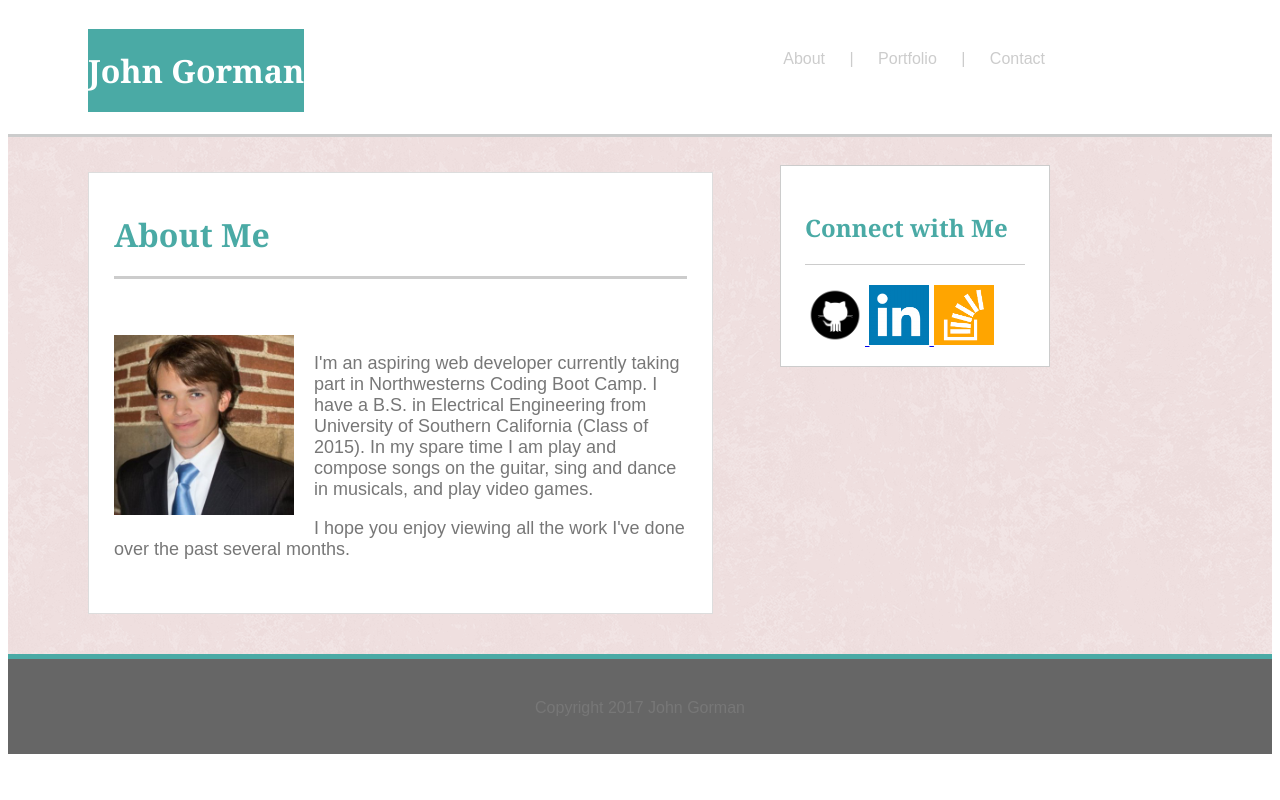
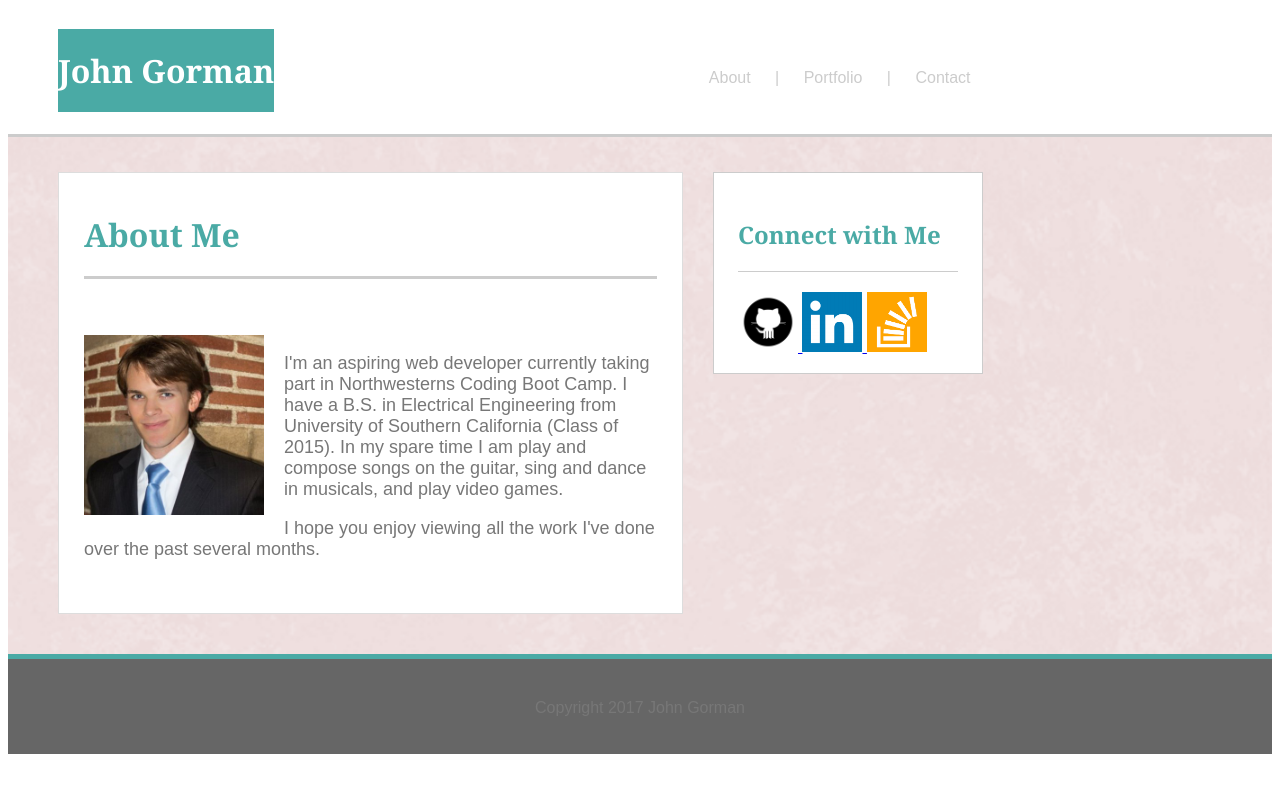
Before and after one commit to johngorm/Basic-Portfolio, a PHP site: page / in a window 1280 px wide. Run offline with PHP 8.4, Linux system fonts and the light colour scheme.

Commit message:
Fixed spacing for main content area

```diff
--- a/assets/css/style.css
+++ b/assets/css/style.css
@@ -15,8 +15,8 @@ body {
     border: 1px solid #cccccc;
     background-color: #ffffff;
     position: absolute;
-    top: 165px;
-    right: 230px;
+    top: 35px;
+    right: 35px;
 
 }
  h1, h2{
@@ -31,24 +31,19 @@ div {
 	padding-top: 35px;
 }
 nav {
-
-	display: inline;
-    float: right;
+   display: inline;
+    /* float: right; */
     margin-top: 22.44px;
     padding-top: 20px;
+    right: -410px;
+    color: #cccccc;
     position: relative;
-    right: 207px;
-    color: #cccccc;
-
-
 }
 
 nav a {
 	padding: 0px 20px 0px 20px;
 	text-decoration: none;
 	color: #cccccc;
-
-
 }
 
 
@@ -61,6 +56,7 @@ div h1 {
 .main_content p{
 
 	font-size: 18px;
+
 }
 
 h2 {
@@ -69,15 +65,19 @@ h2 {
 	margin-top: 5px;
 }
 
-.content{
-	background-image: url("../images/pink_rice.png");
-	padding-bottom: 40px;
+.container{
+
+    padding-bottom: 40px;
+    position: relative;
+    margin-left: 50px;
+    width: 960px;
+
 }
 
 .main_content{
 
 	margin-right: 10px;
-	margin-left: 80px;
+
 	padding: 40px 25px 35px 25px;
 	width: 625px;
 	border-color: #dddddd;
@@ -98,12 +98,14 @@ h2 {
 	background-color:#4aaaa5;
 	color: white;
 	display: inline-block;
-	margin-left: 80px;
+	margin-left: 50px;
 }
+
 
 
 header {
 	border-bottom: 3px solid #cccccc;
+
 }
 
 footer {
@@ -128,9 +130,7 @@ button {
 	font-size: 16px;
 	border:none;
 }
-button: hover {
-	background-color: red;
-}
+
 ul {
 	padding-left: 0px;
 }
@@ -159,3 +159,9 @@ li div {
     width: 250px;
     padding-bottom: 15px;
 }
+
+.background {
+	padding: 0px;
+	background-image: url(../images/pink_rice.png);
+	background-size: 100%;
+}
--- a/contact.html
+++ b/contact.html
@@ -13,7 +13,8 @@
 			<a href="contact.html">Contact</a>
 		</nav>
 	</header>
-	<div class="content">
+	<div class="background">
+		<div class="container">
 			<div class="social_media">
 				<h2>Connect with Me</h2>
 				<a href="https://github.com/johngorm" target="_blank">
@@ -41,6 +42,7 @@
 				</form>
 			</div>
 		</div>
+	</div>
 	<footer>Copyright 2017 John Gorman</footer>
 
 </div>
--- a/index.html
+++ b/index.html
@@ -14,8 +14,8 @@
 			</nav>
 	</header>
 
-
-	<div class="content">
+		<div class="background">
+			<div class="container">
 
 				<div class="main_content">
 					<h1>About Me</h1>
@@ -46,6 +46,7 @@
 					</a>
 				</div>
 			</div>
+		</div>
 
 	<footer>Copyright 2017 John Gorman</footer>
 
--- a/portfolio.html
+++ b/portfolio.html
@@ -15,7 +15,8 @@
             <a href="contact.html">Contact</a>
         </nav>
     </header>
-    <div class="content">
+    <div class="background">
+        <div class="container">
             <div class="social_media">
                 <h2>Connect with Me</h2>
                 <a href="https://github.com/johngorm" target="_blank">
@@ -54,6 +55,7 @@
                 </ul>
             </div>
         </div>
+    </div>
     <footer> Copyright 2017 John Gorman</footer>
 </body>
 
```
Lines whose indentation alone changed are shown as unchanged.
